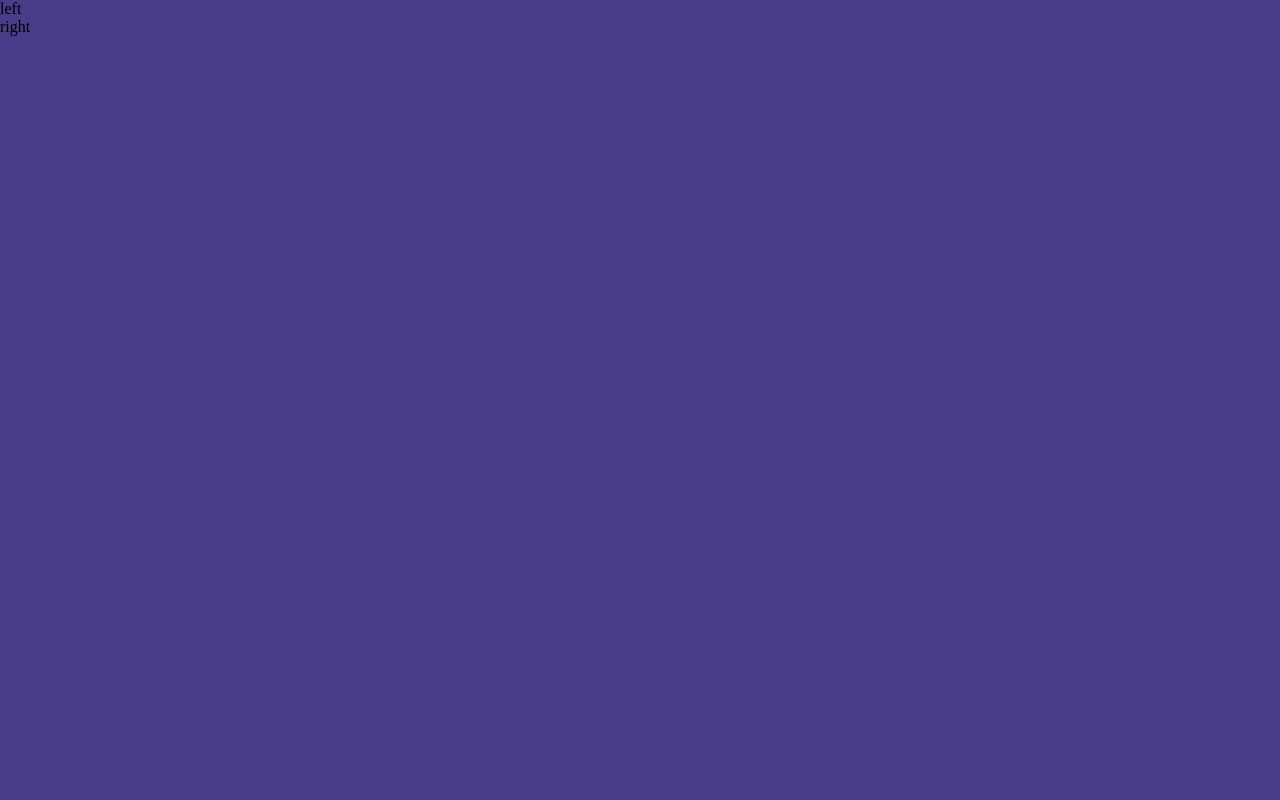
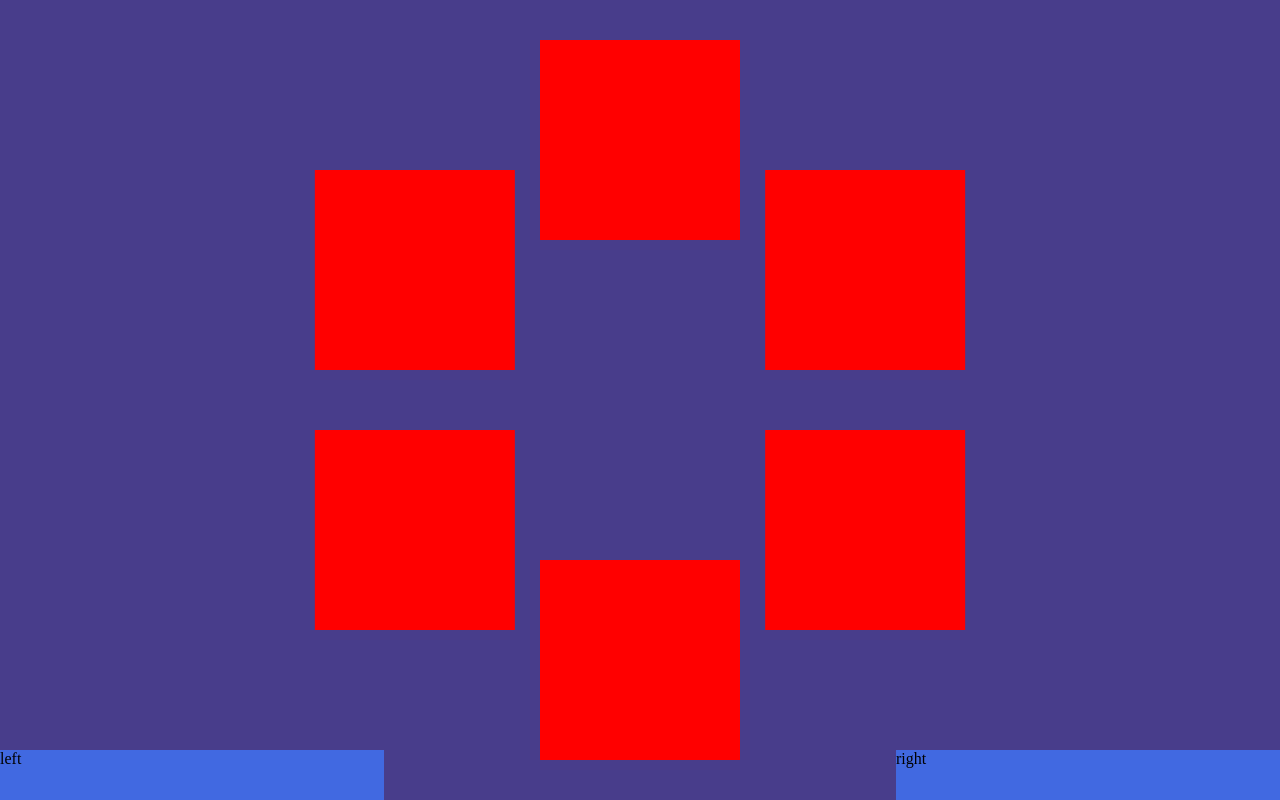
Before and after one commit to HectorVilas/odin-restaurant-page, a website built with webpack: page dist/index.html in a window 1280 px wide. Built offline with nearby package versions, Linux system fonts and the light colour scheme.

Commit message:
add basic settings, place items around an axis

```diff
--- a/src/style.css
+++ b/src/style.css
@@ -3,8 +3,79 @@ body {
 }
 
 #content {
+  position: relative;
   width: 100vw;
   height: 100vh;
   margin: 0;
   background-color: darkslateblue;
 }
+
+/* - - - navigation - - - */
+
+.nav-bar {
+  position: absolute;
+  left: 0;
+  bottom: 0;
+  width: 100%;
+  height: 50px;
+  display: flex;
+  justify-content: space-between;
+}
+
+.go-to-menu {
+  width: 30%;
+  background-color: royalblue;
+}
+
+
+
+/* - - - menu - - - */
+#menu {
+  --anim-reveal-duration: 1s;
+  width: 100%;
+  height: 100%;
+  display: flex;
+  justify-content: center;
+  align-items: center;
+}
+
+.menu-axis {
+  height: 90vmin;
+  width: 200px;
+  justify-content: center;
+  position: absolute;
+  animation: reveal var(--anim-reveal-duration);
+}
+
+.menu-item {
+  margin-left: auto;
+  margin-right: auto;
+  background-color: red;
+  width: 200px;
+  height: 200px;
+  animation: reveal var(--anim-reveal-duration);
+}
+
+/*axes and item rotations*/
+.menu-axis-0 {rotate: 0deg;}
+.menu-axis-1 {rotate: 60deg;}
+.menu-axis-2 {rotate: 120deg;}
+.menu-axis-3 {rotate: 180deg;}
+.menu-axis-4 {rotate: 240deg;}
+.menu-axis-5 {rotate: 300deg;}
+
+.menu-item-0 {rotate: -0deg;}
+.menu-item-1 {rotate: -60deg;}
+.menu-item-2 {rotate: -120deg;}
+.menu-item-3 {rotate: -180deg;}
+.menu-item-4 {rotate: -240deg;}
+.menu-item-5 {rotate: -300deg;}
+
+@keyframes reveal { from {rotate: 0deg;} }
+
+
+/* for testing */
+
+** {
+  outline: 1px solid gray;
+}
```
